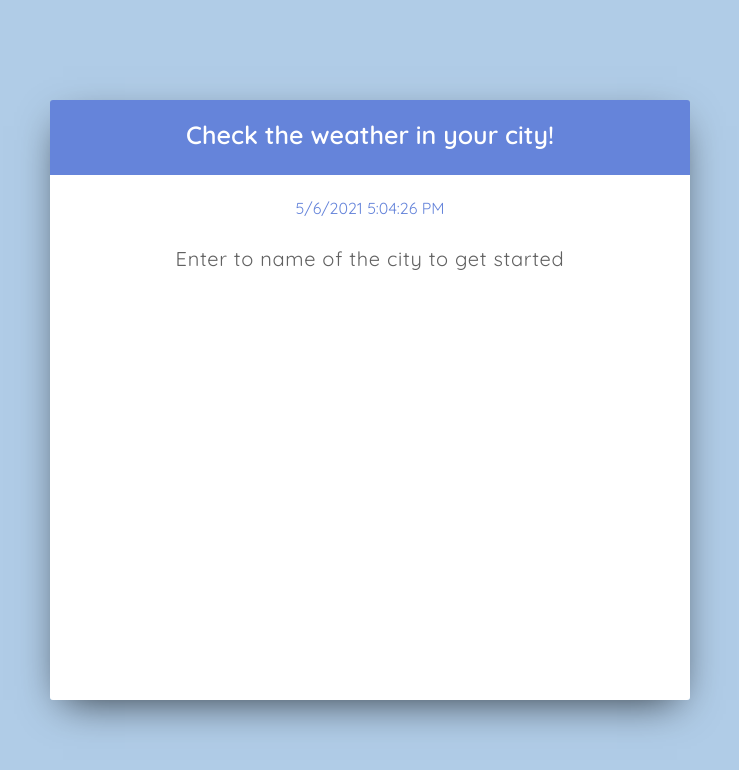
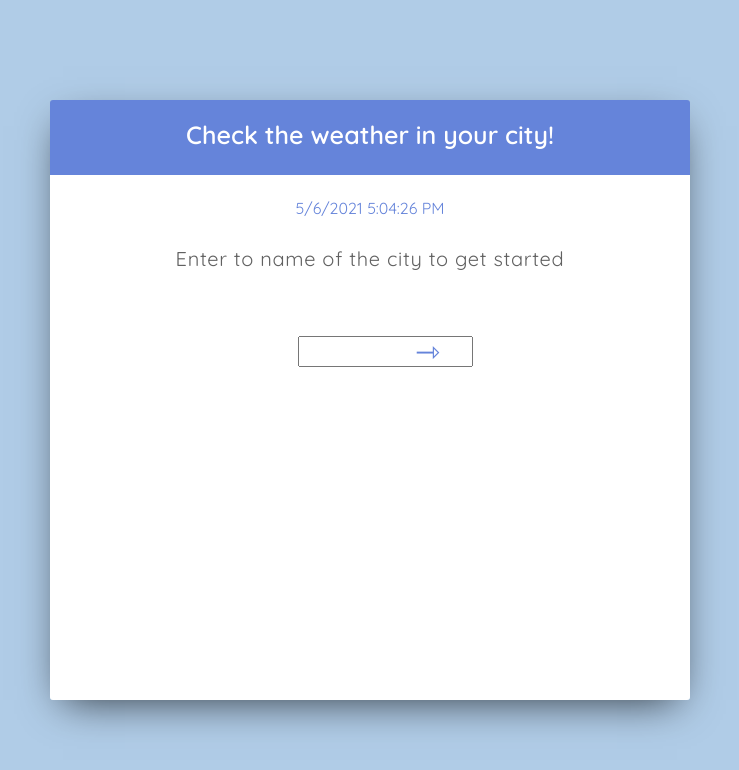
Before and after one commit to karolafranczuk/weather-app-with-hooks, a React (Create React App) app: page / in a window 1280 px wide. Shown: the top 770 px of the page, without its empty margins (270-1009 px from the left). Built offline with nearby package versions, Linux system fonts and the light colour scheme.

Commit message:
Develop WeaterData and Error component

```diff
--- /dev/null
+++ b/src/components/Error.js
@@ -0,0 +1,14 @@
+import React, {useContext} from 'react';
+import Context from '../Context';
+
+const Error = () => {
+    const {error} = useContext(Context);
+
+    return (
+        <div className="error">
+            {error}
+        </div>
+    )
+}
+
+export default Error;
--- a/src/components/Main.js
+++ b/src/components/Main.js
@@ -5,8 +5,11 @@ import Header from "./Header";
 import Content from "./Content";
 import DateTime from "./DateTime";
 import TagLine from "./TagLine";
+import WeatherSearch from "./WeatherSearch";
+import Error from './Error';
 
 import Context from '../Context';
+import WeatherData from './WeatherData';
 
 const Main = () => {
 
@@ -17,7 +20,15 @@ const Main = () => {
     const api_call = async e => {
         e.preventDefault();
         const location = e.target.elements.location.value;
-
+        if (!location) return (setError("Please enter the name of city!"), setWeather(null));
+        const API_KEY = "ffea3697480f96020a2545829eeb2d44";
+        const url = `https://api.openweathermap.org/data/2.5/weather?q=${location}&appid=${API_KEY}&units=metric`;
+        const request = axios.get(url);
+        const response = await request;
+        setWeather(response.data.main);
+        setCity(response.data.name);
+        setError(null);
+        console.log(weather);
     }
 
     return (
@@ -26,6 +37,12 @@ const Main = () => {
             <Content>
                 <DateTime />
                 <TagLine />
+                <Context.Provider value={{ api_call, weather, city, error}}>
+                    <WeatherSearch />
+                    {weather && <WeatherData />}
+                    {error && <Error/>}
+
+                </Context.Provider>
 
             </Content>
         </div>
--- /dev/null
+++ b/src/components/WeatherData.js
@@ -0,0 +1,31 @@
+import React, {useContext} from 'react';
+
+import Context from '../Context';
+
+const WeatherData = () => {
+    const {weather, city} = useContext(Context);
+    const {temp, humidity, pressure} = weather;
+
+    console.log(weather)
+    return (
+        <div className="weather-data">
+        <p className="weather__tagline">Weather forecast for <span className="weather-data__city">{city}</span></p>
+        <div className="weather-data__box">
+            <span className="weather-data__property">
+            <p className="weather-data__title">Temperature</p>
+            <p className="weather-data__value">{temp}</p>
+            </span>
+            <span className="weather-data__property">
+            <p className="weather-data__title">Humidity</p>
+            <p className="weather-data__value">{humidity}</p>
+            </span>
+            <span className="weather-data__property">
+            <p className="weather-data__title">Pressure</p>
+            <p className="weather-data__value">{pressure}</p>
+            </span>
+        </div>
+        </div>
+    )
+}
+
+export default WeatherData;
--- a/src/components/WeatherSearch.js
+++ b/src/components/WeatherSearch.js
@@ -9,12 +9,10 @@ const WeatherSearch = () => {
     return (
         <div className="weather-search">
             <form onSubmit={api_call} className="weather-search__form">
-                <input name={location} autoComplete="off" className="weather-search__form" type="text"/>
+                <input name="location" autoComplete="off" className="weather-search__form" type="text"/>
                 <div className="weather-search__submit">
-                    <button className="weather-search__button">&rarr;</button>
+                    <button className="weather-search__button">&#8702;</button>
                 </div>
-
-
             </form>
         </div>
     )
```
